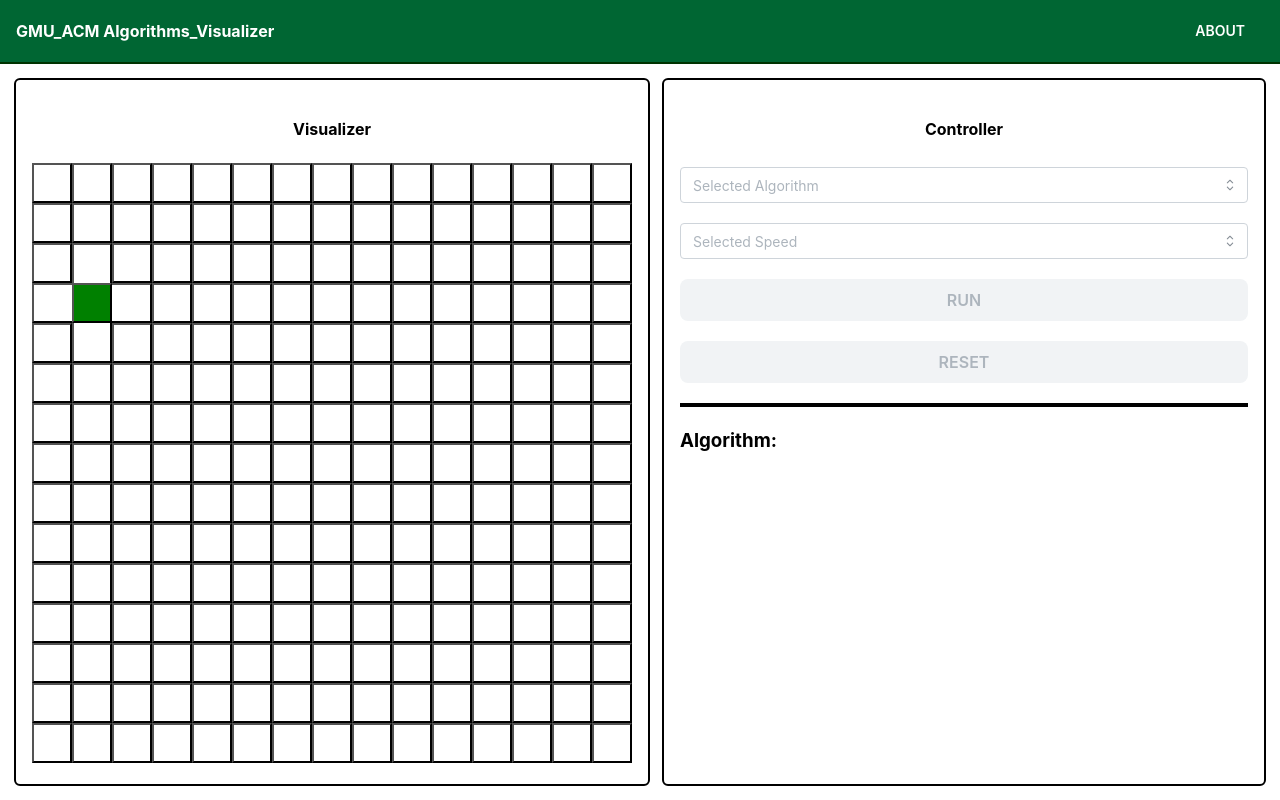
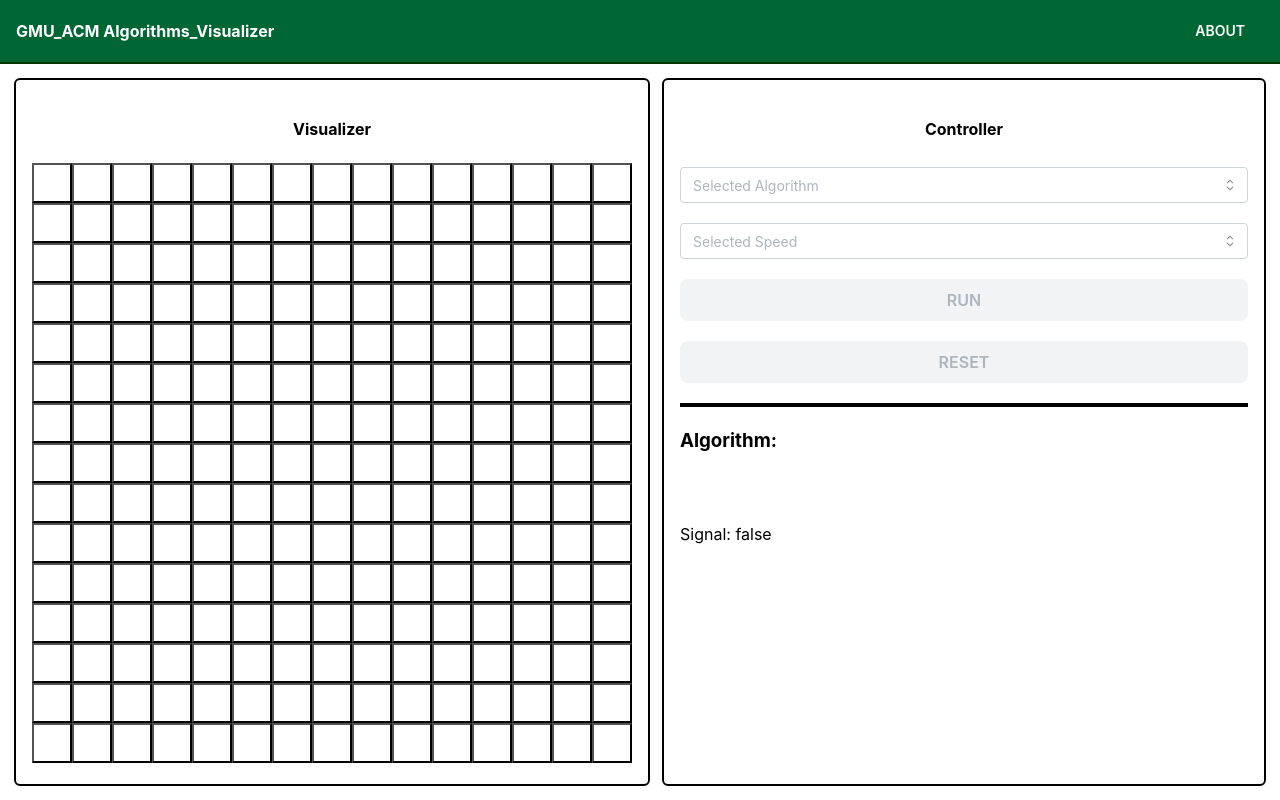
Before and after one commit to StoicNeutron/GMU_ACM, a Next.js app in the folder web/: page /home in a window 1280 px wide. Built offline with nearby package versions, Linux system fonts and the light colour scheme.

Commit message:
progress on prop connection

```diff
--- a/web/src/components/pages/home/Controller.tsx
+++ b/web/src/components/pages/home/Controller.tsx
@@ -1,5 +1,9 @@
-import { Box, Button, Divider, Flex, Select } from '@mantine/core';
+import { Button, Divider, Flex, Select } from '@mantine/core';
 import React, { useState } from 'react';
+
+interface ControllerProps {
+  onRun: (algorithm: string, speed: string) => void;
+}
 
 const styles = {
   container: {
@@ -31,17 +35,12 @@ const speedOptions = [
   { value: '2', label: '2X' },
 ];
 
-export default function Component() {
-  const [selectedAlgorithm, setSelectedAlgorithm] = useState<string | null>(
-    null
-  );
-  const [selectedAlgorithmName, setSelectedAlgorithmName] = useState<string | null>(
-    null
-  );
-  const [selectedAlgorithmDes, setSelectedAlgorithmDes] = useState<string | null>(
-    null
-  );
+const Controller: React.FC<ControllerProps> = ({ onRun }) => {
+  const [selectedAlgorithm, setSelectedAlgorithm] = useState<string | null>(null);
+  const [selectedAlgorithmName, setSelectedAlgorithmName] = useState<string | null>(null);
+  const [selectedAlgorithmDes, setSelectedAlgorithmDes] = useState<string | null>(null);
   const [selectedSpeed, setSelectedSpeed] = useState<string | null>(null);
+  const [signal, setSignal] = useState<boolean>(false); // Signal state
 
   const handleAlgorithmChange = (value: string | null) => {
     setSelectedAlgorithm(value);
@@ -61,6 +60,13 @@ export default function Component() {
   };
 
   const isButtonsDisabled = selectedAlgorithm === null || selectedSpeed === null;
+
+  const handleRunClick = () => {
+    if (!isButtonsDisabled && selectedAlgorithm && selectedSpeed) {
+      setSignal(true); // Set signal to true when RUN button is clicked
+      onRun(selectedAlgorithm, selectedSpeed);
+    }
+  };
 
   return (
     <Flex flex={1} direction={'column'} style={styles.container}>
@@ -89,6 +95,7 @@ export default function Component() {
         radius="md"
         style={{ marginBottom: '20px' }}
         disabled={isButtonsDisabled}
+        onClick={handleRunClick}
       >
         RUN
       </Button>
@@ -107,7 +114,9 @@ export default function Component() {
       <h3>Algorithm: {selectedAlgorithmName}</h3>
       <p>{selectedAlgorithmDes}</p>
 
-      <Box id="analysis" flex={1} />
+      <p>Signal: {signal.toString()}</p> {/* Display signal state */}
     </Flex>
   );
 }
+
+export default Controller;
--- a/web/src/components/pages/home/Node.tsx
+++ b/web/src/components/pages/home/Node.tsx
@@ -11,9 +11,13 @@ interface ButtonStyle {
     height: string;
 }
 
+interface NodeProps {
+    startAnimation: boolean;
+}
+
 const initialNodesArray: JSX.Element[][] = Array.from({ length: 15 }, () => Array.from({ length: 15 }, () => <button key={Math.random()}></button>));
 
-export default function Node() {
+const Node: React.FC<NodeProps> = ({ startAnimation }) => {
     const [nodesArray, setNodesArray] = useState(initialNodesArray);
     const [visitedCells, setVisitedCells] = useState<{ row: number; col: number }[]>([]);
 
@@ -45,14 +49,19 @@ export default function Node() {
         }
     }
 
-    // useEffect hook to perform DFS when component mounts
+    // useEffect hook to perform DFS when component mounts or when startAnimation changes
     useEffect(() => {
-        // Initialize visited array to keep track of visited cells
-        const visited: boolean[][] = Array.from({ length: nodesArray.length }, () => Array.from({ length: nodesArray[0].length }, () => false));
+        if (startAnimation) {
+            // Initialize visited array to keep track of visited cells
+            const visited: boolean[][] = Array.from({ length: nodesArray.length }, () => Array.from({ length: nodesArray[0].length }, () => false));
 
-        // Call DFS with initial coordinates to start carving paths
-        DFS(0, 0, visited);
-    }, []);
+            // Call DFS with initial coordinates to start carving paths
+            DFS(0, 0, visited);
+
+            // set signal back to false
+            startAnimation = false;
+        }
+    }, [startAnimation]);
 
     // Render the generated maze
     return (
@@ -96,3 +105,5 @@ export default function Node() {
         </div>
     );
 }
+
+export default Node;
--- a/web/src/components/pages/home/Visualizer.tsx
+++ b/web/src/components/pages/home/Visualizer.tsx
@@ -1,4 +1,5 @@
-import Node from './Node'
+import React, { useState } from 'react';
+import Node from './Node';
 
 const styles = {
   container: {
@@ -10,11 +11,17 @@ const styles = {
   },
 } as Record<string, React.CSSProperties>;
 
-export default function Component() {
+interface ComponentProps {
+  signal: boolean; // Define the signal prop
+}
+
+const Component: React.FC<ComponentProps> = ({ signal }) => {
   return (
     <div style={styles.container}>
       <h4>Visualizer</h4>
-      <Node />
+      <Node startAnimation={signal} />
     </div>
   );
 }
+
+export default Component;
--- a/web/src/pages/home/index.tsx
+++ b/web/src/pages/home/index.tsx
@@ -1,12 +1,28 @@
 import Head from "next/head";
 import MainLayout from "@/layouts/Main";
-import { ReactElement } from "react";
+import { ReactElement, useState } from "react";
 import { Flex } from "@mantine/core";
-import { Container, Text, Paper } from '@mantine/core';
 import Controller from "@/components/pages/home/Controller";
 import Visualizer from "@/components/pages/home/Visualizer";
 
-function Page<NextPageWithLayout>() {
+function Page() {
+  const [signal, setSignal] = useState<boolean>(false); // Lift state up to Page component
+
+  const handleRun = (algorithm, speed) => {
+    // Handle the selected algorithm and speed data here
+    console.log("Selected Algorithm:", algorithm);
+    console.log("Selected Speed:", speed);
+    // You can perform any necessary actions with the selected data here
+
+    // Set signal to true when RUN button is clicked
+    if(signal == true){
+      setSignal(false);
+    }else{
+      setSignal(true);
+    }
+    //setSignal(true);
+  };
+
   return (
     <>
       <Head>
@@ -20,8 +36,10 @@ function Page<NextPageWithLayout>() {
           m={16}
           gap={16}
         >
-          <Visualizer />
-          <Controller />
+          {/* Pass signal state and handleRun function to Controller */}
+          <Visualizer signal={signal} />
+          <Controller onRun={handleRun} signal={signal} />
+          {/* Pass signal state to Visualizer */}
         </Flex>
       </Flex>
     </>
```
